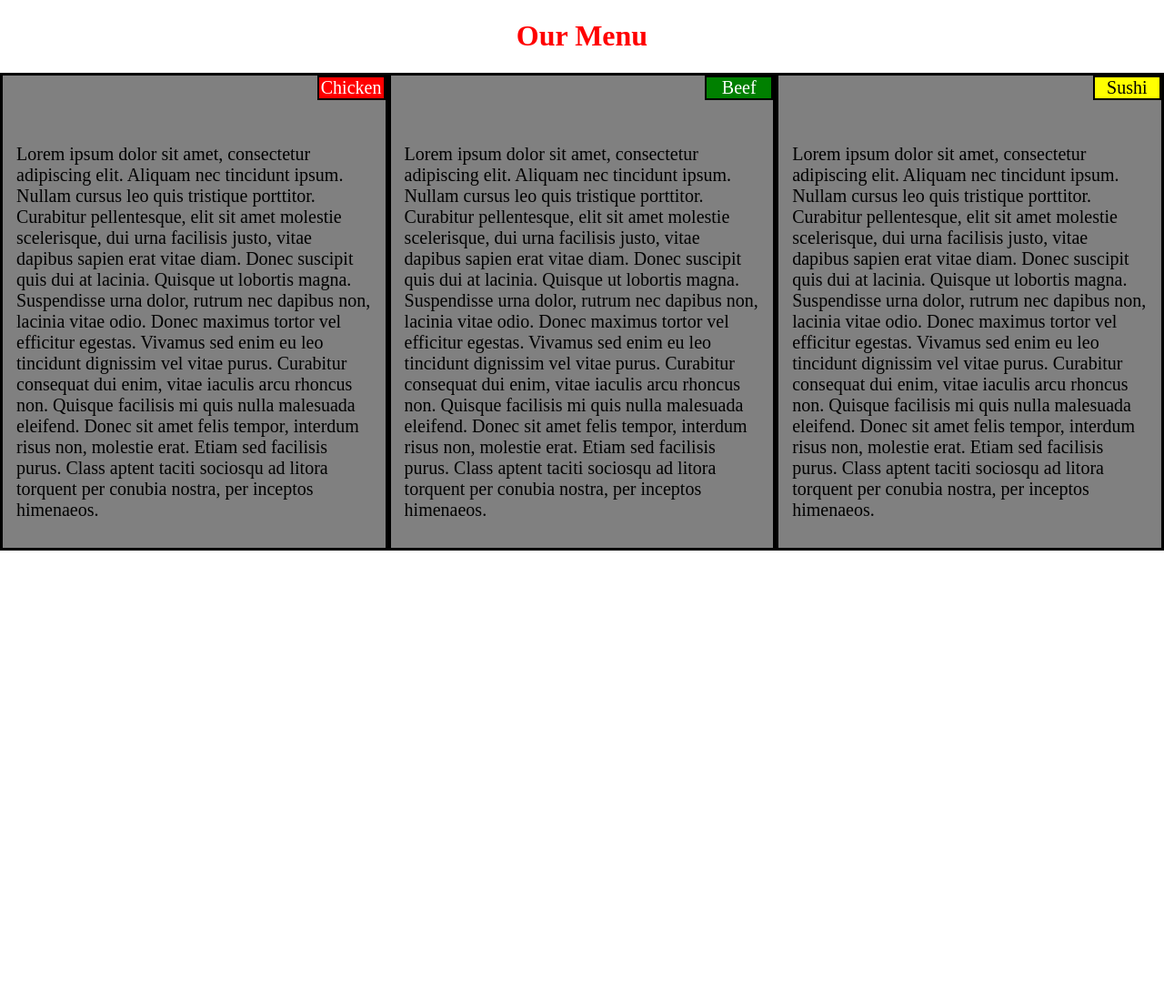
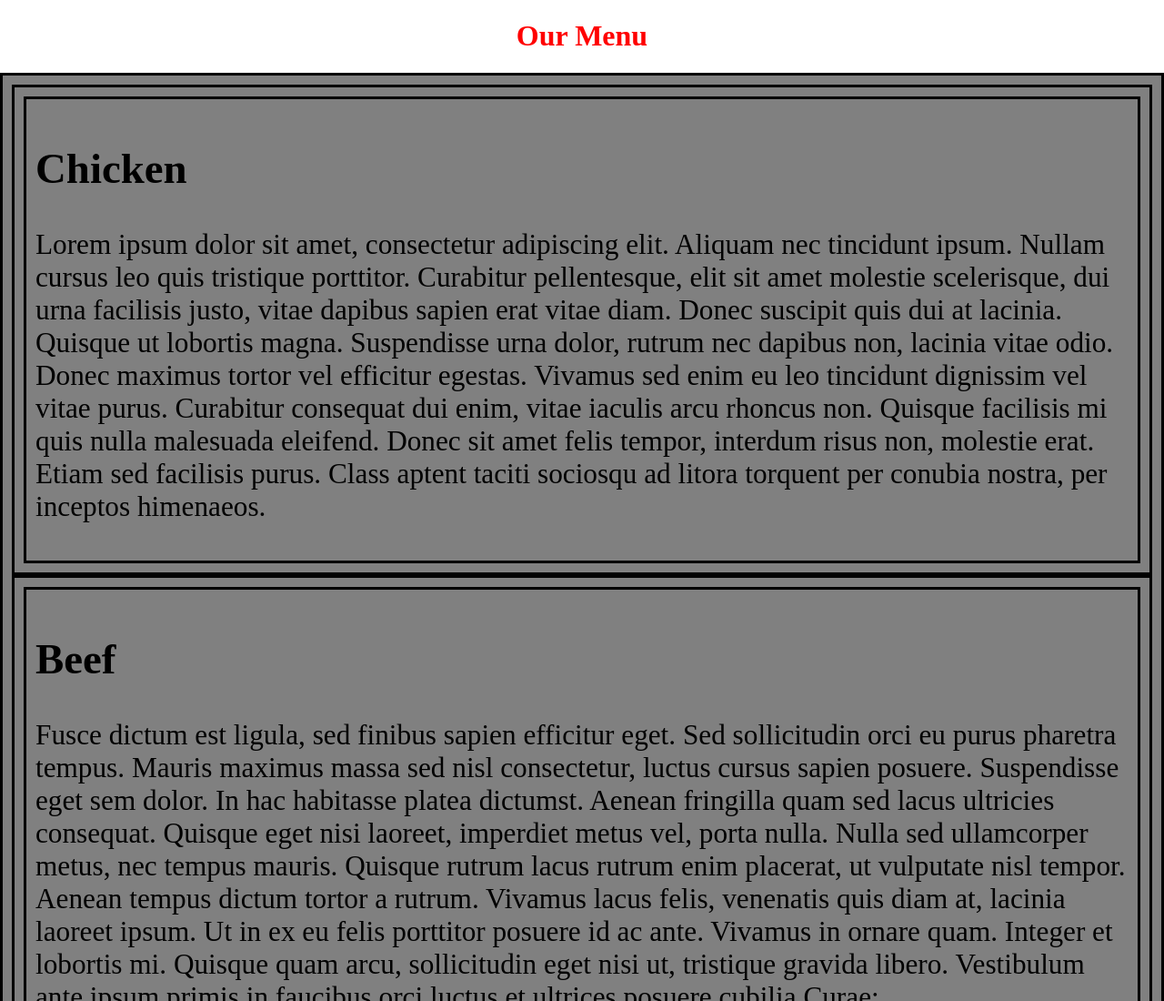
Before and after one commit to sinanyesildag/module2-solition, a plain HTML site: page index.html in a window 1280 px wide. Shown: the top 1100 px of the page at 91% size. Before the commit the page ends 800 px from the top, so only its background shows below. Drawn offline with Linux system fonts and the light colour scheme.

Commit message:
Update index.html

```diff
--- a/index.html
+++ b/index.html
@@ -1,28 +1,37 @@
+
 <!DOCTYPE html>
 <html>
 <head>
 <meta charset="utf-8">
-<meta name="viewport" content="width=device-width, initial-scale=1.0">
+<meta name="viewport" content="width=device-width, initial-scale=1">
+<link rel="stylesheet" href="css/style.css">
+
 <title>Restourant</title>
-<link rel="stylesheet" type="text/css" href="css/style.css">
 </head>
-
 <body>
 <h1>Our Menu</h1>
 
-  <div id="content1">
-  <p id="header1">Chicken</p>
-  <p id="subcontent">Lorem ipsum dolor sit amet, consectetur adipiscing elit. Aliquam nec tincidunt ipsum. Nullam cursus leo quis tristique porttitor. Curabitur pellentesque, elit sit amet molestie scelerisque, dui urna facilisis justo, vitae dapibus sapien erat vitae diam. Donec suscipit quis dui at lacinia. Quisque ut lobortis magna. Suspendisse urna dolor, rutrum nec dapibus non, lacinia vitae odio. Donec maximus tortor vel efficitur egestas. Vivamus sed enim eu leo tincidunt dignissim vel vitae purus. Curabitur consequat dui enim, vitae iaculis arcu rhoncus non. Quisque facilisis mi quis nulla malesuada eleifend. Donec sit amet felis tempor, interdum risus non, molestie erat. Etiam sed facilisis purus. Class aptent taciti sociosqu ad litora torquent per conubia nostra, per inceptos himenaeos.</p>
-  </div>
-  <div id="content2">
-  <p id="header2">Beef</p>
-  <p id="subcontent">Lorem ipsum dolor sit amet, consectetur adipiscing elit. Aliquam nec tincidunt ipsum. Nullam cursus leo quis tristique porttitor. Curabitur pellentesque, elit sit amet molestie scelerisque, dui urna facilisis justo, vitae dapibus sapien erat vitae diam. Donec suscipit quis dui at lacinia. Quisque ut lobortis magna. Suspendisse urna dolor, rutrum nec dapibus non, lacinia vitae odio. Donec maximus tortor vel efficitur egestas. Vivamus sed enim eu leo tincidunt dignissim vel vitae purus. Curabitur consequat dui enim, vitae iaculis arcu rhoncus non. Quisque facilisis mi quis nulla malesuada eleifend. Donec sit amet felis tempor, interdum risus non, molestie erat. Etiam sed facilisis purus. Class aptent taciti sociosqu ad litora torquent per conubia nostra, per inceptos himenaeos.</p>
-  </div>
-  <div id="content3">
-  <p id="header3">Sushi</p>
-  <p id="subcontent">Lorem ipsum dolor sit amet, consectetur adipiscing elit. Aliquam nec tincidunt ipsum. Nullam cursus leo quis tristique porttitor. Curabitur pellentesque, elit sit amet molestie scelerisque, dui urna facilisis justo, vitae dapibus sapien erat vitae diam. Donec suscipit quis dui at lacinia. Quisque ut lobortis magna. Suspendisse urna dolor, rutrum nec dapibus non, lacinia vitae odio. Donec maximus tortor vel efficitur egestas. Vivamus sed enim eu leo tincidunt dignissim vel vitae purus. Curabitur consequat dui enim, vitae iaculis arcu rhoncus non. Quisque facilisis mi quis nulla malesuada eleifend. Donec sit amet felis tempor, interdum risus non, molestie erat. Etiam sed facilisis purus. Class aptent taciti sociosqu ad litora torquent per conubia nostra, per inceptos himenaeos.</p>
-  </div>
 
+<div class="row">
+	<div class="col-lg-4 col-md-6 col-sm-12">
+		<div class="section">
+			<h2 class="chicken">Chicken</h2>
+			<p>Lorem ipsum dolor sit amet, consectetur adipiscing elit. Aliquam nec tincidunt ipsum. Nullam cursus leo quis tristique porttitor. Curabitur pellentesque, elit sit amet molestie scelerisque, dui urna facilisis justo, vitae dapibus sapien erat vitae diam. Donec suscipit quis dui at lacinia. Quisque ut lobortis magna. Suspendisse urna dolor, rutrum nec dapibus non, lacinia vitae odio. Donec maximus tortor vel efficitur egestas. Vivamus sed enim eu leo tincidunt dignissim vel vitae purus. Curabitur consequat dui enim, vitae iaculis arcu rhoncus non. Quisque facilisis mi quis nulla malesuada eleifend. Donec sit amet felis tempor, interdum risus non, molestie erat. Etiam sed facilisis purus. Class aptent taciti sociosqu ad litora torquent per conubia nostra, per inceptos himenaeos.</p>
+		</div>
+	</div>
+	<div class="col-lg-4 col-md-6 col-sm-12">
+		<div class="section">
+			<h2 class="beef">Beef</h2>
+			<p>Fusce dictum est ligula, sed finibus sapien efficitur eget. Sed sollicitudin orci eu purus pharetra tempus. Mauris maximus massa sed nisl consectetur, luctus cursus sapien posuere. Suspendisse eget sem dolor. In hac habitasse platea dictumst. Aenean fringilla quam sed lacus ultricies consequat. Quisque eget nisi laoreet, imperdiet metus vel, porta nulla. Nulla sed ullamcorper metus, nec tempus mauris. Quisque rutrum lacus rutrum enim placerat, ut vulputate nisl tempor. Aenean tempus dictum tortor a rutrum. Vivamus lacus felis, venenatis quis diam at, lacinia laoreet ipsum. Ut in ex eu felis porttitor posuere id ac ante. Vivamus in ornare quam. Integer et lobortis mi. Quisque quam arcu, sollicitudin eget nisi ut, tristique gravida libero. Vestibulum ante ipsum primis in faucibus orci luctus et ultrices posuere cubilia Curae;</p>
+		</div>
+	</div>
+	<div class="col-lg-4 col-md-12 col-sm-12">
+		<div class="section">
+			<h2 class="sushi">Sushi</h2>
+			<p>Donec ornare ex vel lacus congue euismod. Fusce id interdum arcu. Cras lorem ligula, congue a diam et, efficitur maximus nulla. Suspendisse fermentum ipsum et libero fringilla, et feugiat neque vulputate. Sed fermentum placerat arcu, sed dapibus odio malesuada non. Nullam congue eleifend congue. Nulla nisl risus, dapibus sed lacus quis, vestibulum molestie est. Nam rutrum semper orci, quis mollis elit. In vulputate est vel nisl posuere cursus. Sed tempor metus nulla, porttitor elementum eros pellentesque pretium. Class aptent taciti sociosqu ad litora torquent per conubia nostra, per inceptos himenaeos. Vestibulum iaculis efficitur metus, quis pulvinar purus vulputate iaculis. Nullam diam magna, aliquam ut sem in, consequat convallis nunc. Aenean cursus faucibus metus, id fermentum dui eleifend nec.</p>
+		</div>
+	</div>
+</div>
 
 </body>
 </html>
```
